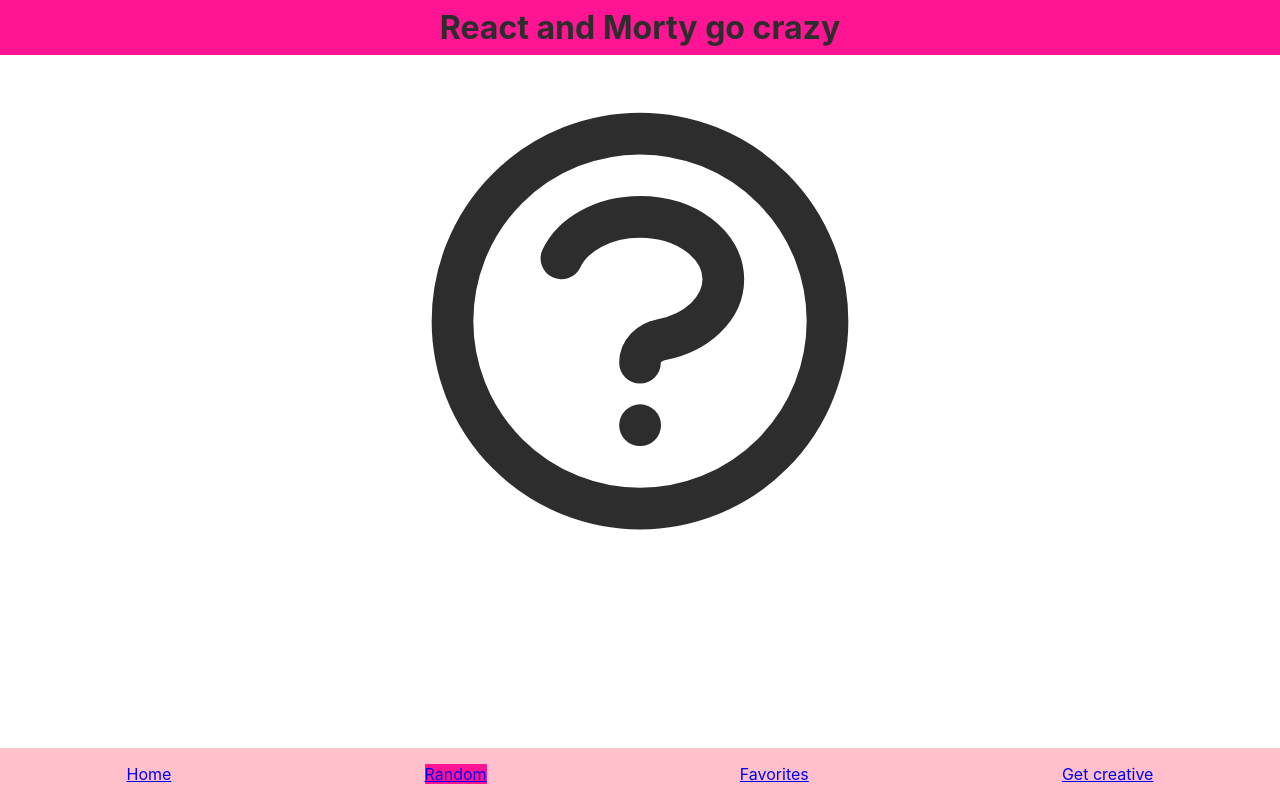
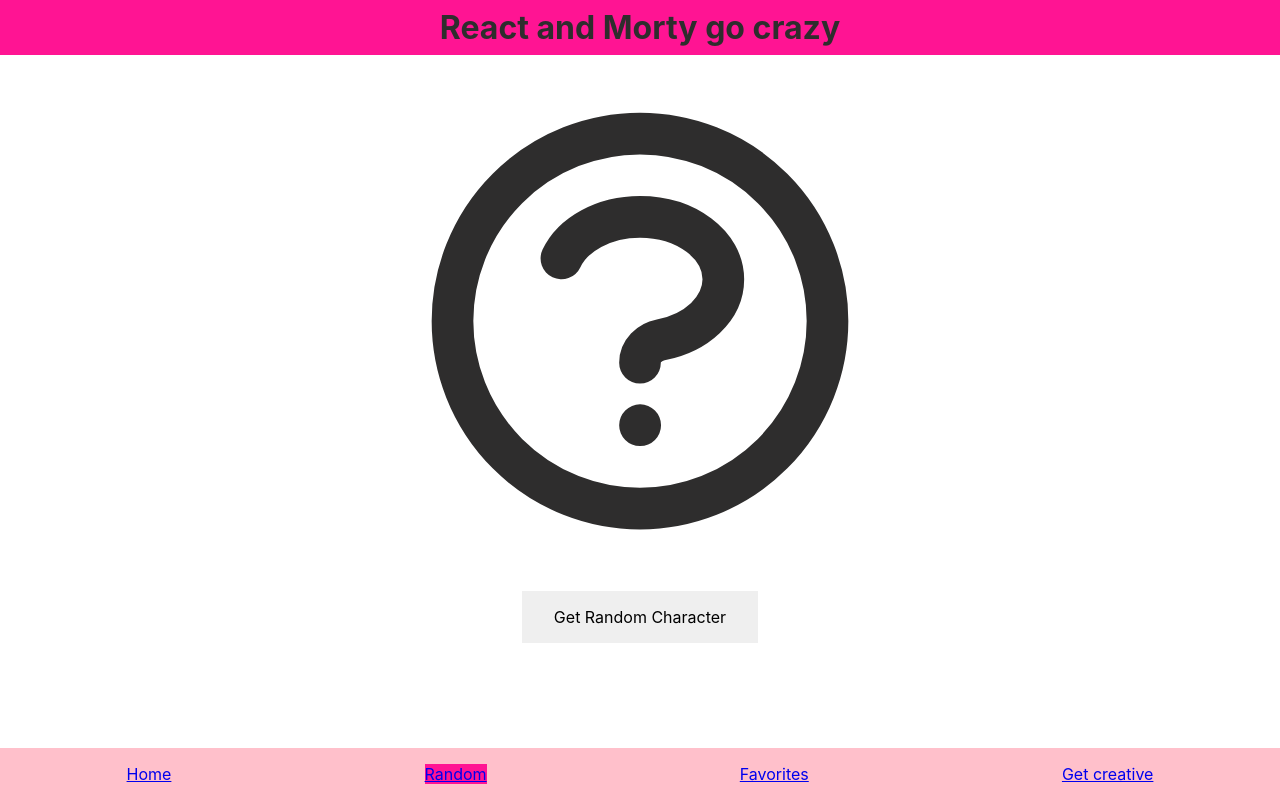
Before and after one commit to PulexIrritans/react-and-morty, a React (Create React App) app: page /random in a window 1280 px wide. Built offline with nearby package versions, Linux system fonts and the light colour scheme; no server answers.

Commit message:
add random character rendering

```diff
--- a/src/App.css
+++ b/src/App.css
@@ -28,7 +28,9 @@ main {
   gap: 20px;
 }
 
-.activebookmark {
-  background-color: rgba(15,15,13)
-
+.Random-Cards-Container {
+  display: flex;
+  flex-direction: column;
+  align-items: center;
+  gap: 20px;
 }
--- a/src/pages/RandomPage.js
+++ b/src/pages/RandomPage.js
@@ -1,48 +1,50 @@
 import { useState } from 'react';
 import Card from '../Components/Card';
 import { Button } from '../Components/Button';
-import {ReactComponent as QuestionLogo} from '../Resources/question.svg'
+import { ReactComponent as QuestionLogo } from '../Resources/question.svg';
 
 const RandomPage = ({ characters }) => {
-const [randomID, setRandomID] = useState();
+  const [randomCharacter, setRandomCharacter] = useState();
 
-
-  // const setRandomCharacter = () => {
-
-  //   const id = Math.floor(Math.random() * (characters.length-1 - 1)) + 1;
-  //   const randomCharacter = characters.find(character => {return character.id === id});
-  //   setRandomID(id)
-  // }
-
-  //   const currentCharacter = (characters.find(character => character.id == id))
+  const getRandomCharacter = () => {
+    const randomID =
+      Math.floor(Math.random() * (characters.length - 1 - 1)) + 1;
+    const randomResult = characters.find(
+      character => character.id === randomID
+    );
+    setRandomCharacter(randomResult);
+  };
 
   return (
     <main>
-           <ul className='Cards-Container'>{randomID ?
-        (<Card
-            key={characters.id}
-            image={characters.image}
-            name={characters.name}
-            gender={characters.gender}
-            id={characters.id}
-            species={characters.species}
-            status={characters.status}
-            location={characters.location.name}
-            origin={characters.origin.name}
+      <ul className="Random-Cards-Container">
+        {randomCharacter ? (
+          <>
+            <Card
+              key={randomCharacter.id}
+              image={randomCharacter.image}
+              name={randomCharacter.name}
+              gender={randomCharacter.gender}
+              id={randomCharacter.id}
+              species={randomCharacter.species}
+              status={randomCharacter.status}
+              location={randomCharacter.location.name}
+              origin={randomCharacter.origin.name}
               detailsMode={false}
               bookmarking={false}
               isbookmarked={false}
-          /> ) : (
+            />
+            <Button onClick={getRandomCharacter}>Get Random Character</Button>
+          </>
+        ) : (
           <>
-          <QuestionLogo style={{width: "500px"}}/>
-          {/* <Button onClick={setRandomCharacter}>Random Character</Button> */}
+            <QuestionLogo style={{ width: '500px' }} />
+            <Button onClick={getRandomCharacter}>Get Random Character</Button>
           </>
-        )
-        }
+        )}
       </ul>
-
     </main>
   );
 };
 
-  export default RandomPage
+export default RandomPage;
```
Lines whose indentation alone changed are shown as unchanged.
